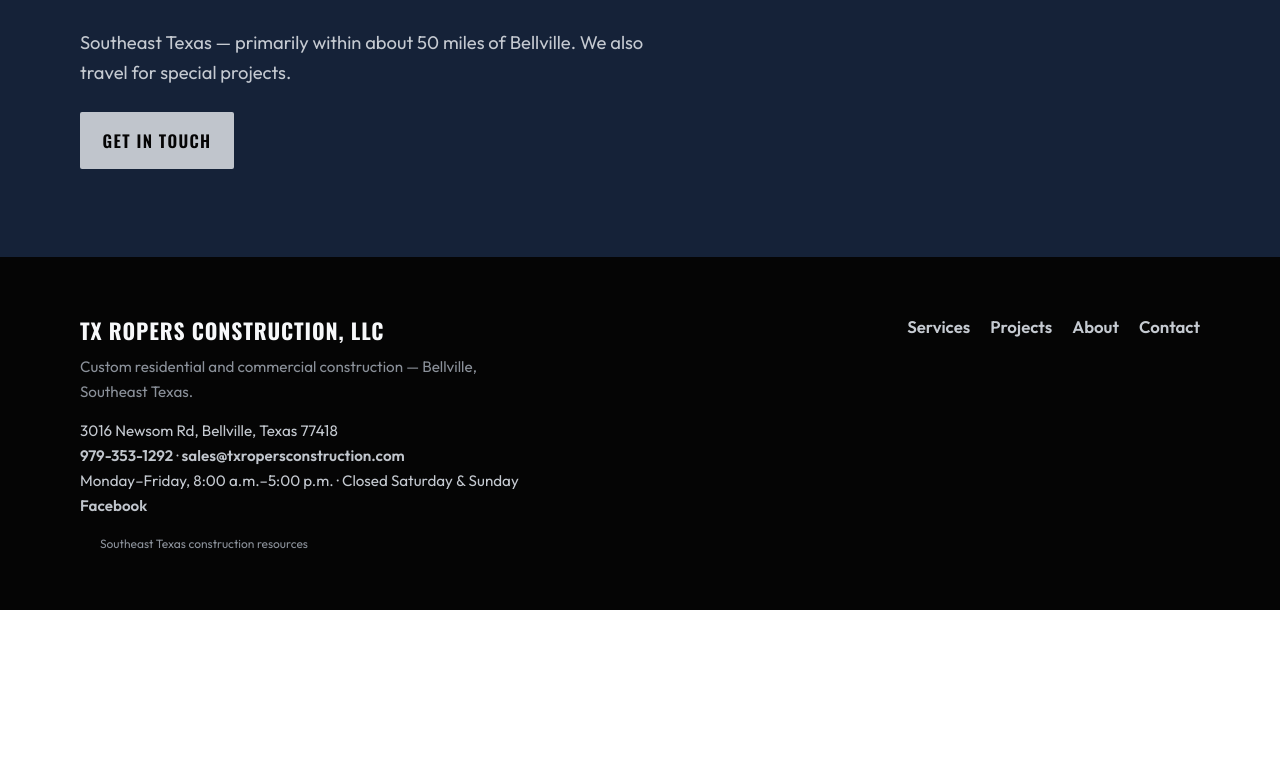
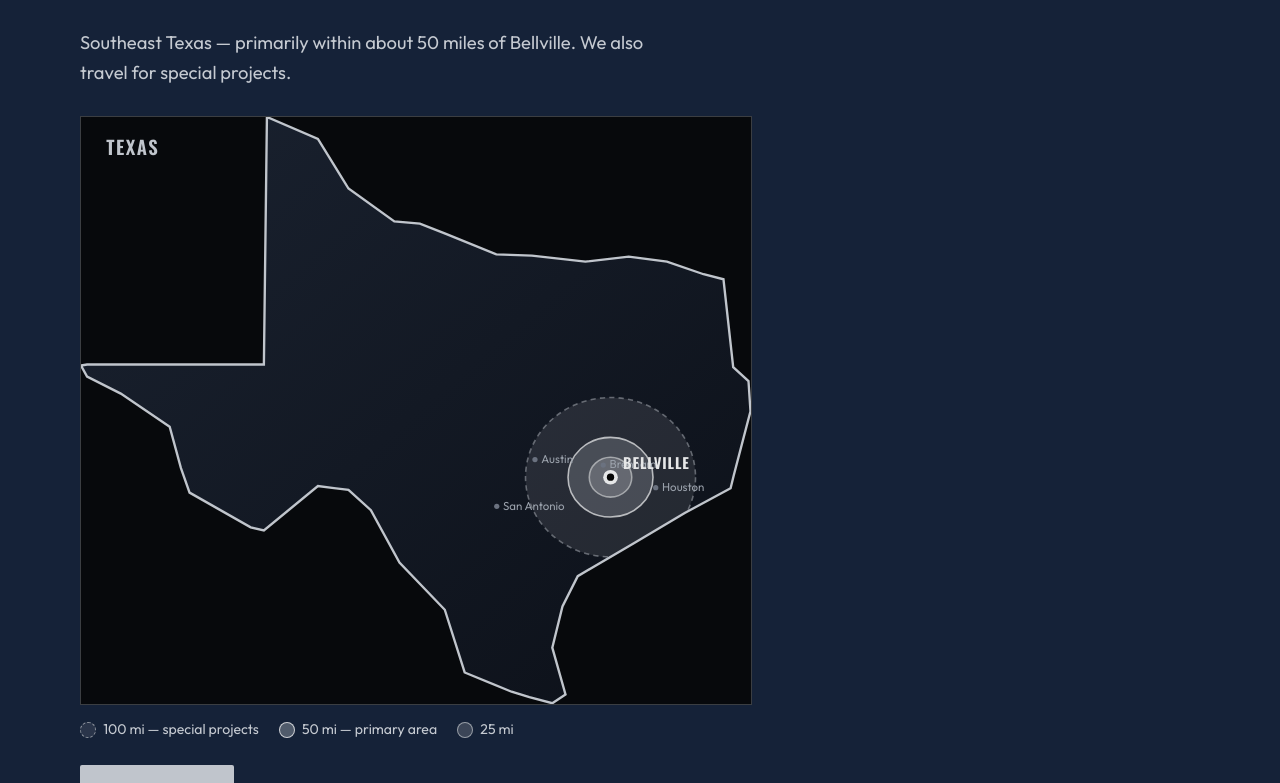
Before and after one commit to jayce-app/ACAC, a React (Vite) app: page /about in a window 1280 px wide. Shown: the part 2797-3580 px from the top of the page. Before the commit the page ends 3407 px from the top, so only its background shows below. Built offline with nearby package versions, Linux system fonts and the light colour scheme.

Commit message:
Add Texas service-area map with Bellville radius bands
Show Bellville on a Texas outline with 25/50/100-mile service
bands on the About page.

Co-authored-by: JAYCE <jayce-app@users.noreply.github.com>

```diff
--- /dev/null
+++ b/src/components/ServiceAreaMap.css
@@ -0,0 +1,55 @@
+.service-map {
+  margin: 1.75rem 0 0;
+  max-width: 42rem;
+}
+
+.service-map__svg {
+  display: block;
+  width: 100%;
+  height: auto;
+  border: 1px solid rgba(192, 197, 204, 0.28);
+  background: #07090c;
+}
+
+.service-map__legend {
+  margin: 0.85rem 0 0;
+}
+
+.service-map__legend ul {
+  list-style: none;
+  margin: 0;
+  padding: 0;
+  display: flex;
+  flex-wrap: wrap;
+  gap: 0.65rem 1.25rem;
+}
+
+.service-map__legend li {
+  display: inline-flex;
+  align-items: center;
+  gap: 0.45rem;
+  font-size: 0.88rem;
+  color: var(--mist);
+}
+
+.service-map__swatch {
+  width: 1rem;
+  height: 1rem;
+  border-radius: 999px;
+  border: 1px solid rgba(230, 231, 232, 0.55);
+  background: rgba(230, 231, 232, 0.18);
+}
+
+.service-map__swatch--primary {
+  background: rgba(192, 197, 204, 0.35);
+  border-color: rgba(230, 231, 232, 0.85);
+}
+
+.service-map__swatch--outer {
+  background: rgba(192, 197, 204, 0.12);
+  border-style: dashed;
+}
+
+.band--about-area .service-map__legend li {
+  color: var(--mist);
+}
--- /dev/null
+++ b/src/components/ServiceAreaMap.tsx
@@ -0,0 +1,211 @@
+/**
+ * Service-area map: Texas outline with Bellville pin and radius bands.
+ * Pure SVG — no map API key required.
+ */
+
+const TEXAS = {
+  minLon: -106.65,
+  maxLon: -93.5,
+  minLat: 25.84,
+  maxLat: 36.5,
+};
+
+const BELLVILLE = { lat: 29.9502, lon: -96.2572, label: "Bellville" };
+
+/** Rough Texas outline in lon/lat pairs (clockwise-ish). */
+const TEXAS_OUTLINE: Array<[number, number]> = [
+  [-106.65, 31.98],
+  [-106.53, 31.78],
+  [-105.87, 31.47],
+  [-104.91, 30.87],
+  [-104.69, 30.12],
+  [-104.52, 29.67],
+  [-103.32, 29.04],
+  [-103.06, 28.98],
+  [-102.0, 29.79],
+  [-101.4, 29.72],
+  [-100.96, 29.35],
+  [-100.4, 28.4],
+  [-99.51, 27.54],
+  [-99.12, 26.4],
+  [-98.2, 26.05],
+  [-97.85, 25.95],
+  [-97.4, 25.84],
+  [-97.14, 26.0],
+  [-97.4, 26.85],
+  [-97.2, 27.6],
+  [-96.9, 28.15],
+  [-95.8, 28.75],
+  [-94.8, 29.3],
+  [-93.9, 29.75],
+  [-93.84, 29.98],
+  [-93.51, 31.15],
+  [-93.55, 31.7],
+  [-93.85, 31.95],
+  [-94.04, 33.55],
+  [-94.43, 33.64],
+  [-95.15, 33.87],
+  [-95.9, 33.96],
+  [-96.75, 33.87],
+  [-97.8, 33.98],
+  [-98.5, 34.0],
+  [-99.5, 34.38],
+  [-100.0, 34.56],
+  [-100.5, 34.6],
+  [-101.4, 35.2],
+  [-102.0, 36.1],
+  [-103.0, 36.5],
+  [-103.06, 32.0],
+  [-106.53, 32.0],
+  [-106.65, 31.98],
+];
+
+const WIDTH = 640;
+const HEIGHT = 560;
+const LON_SPAN = TEXAS.maxLon - TEXAS.minLon;
+const LAT_SPAN = TEXAS.maxLat - TEXAS.minLat;
+const MILES_PER_DEG_LAT = 69.0;
+const MILES_PER_DEG_LON = Math.cos((BELLVILLE.lat * Math.PI) / 180) * 69.17;
+
+function project(lon: number, lat: number) {
+  const x = ((lon - TEXAS.minLon) / LON_SPAN) * WIDTH;
+  const y = ((TEXAS.maxLat - lat) / LAT_SPAN) * HEIGHT;
+  return { x, y };
+}
+
+function radiusAxes(miles: number) {
+  const rx = (miles / MILES_PER_DEG_LON / LON_SPAN) * WIDTH;
+  const ry = (miles / MILES_PER_DEG_LAT / LAT_SPAN) * HEIGHT;
+  return { rx, ry };
+}
+
+const texasPath = TEXAS_OUTLINE.map(([lon, lat], i) => {
+  const { x, y } = project(lon, lat);
+  return `${i === 0 ? "M" : "L"}${x.toFixed(1)},${y.toFixed(1)}`;
+}).join(" ") + " Z";
+
+const bands = [
+  { miles: 100, label: "100 mi — special projects", fill: "rgba(192, 197, 204, 0.12)", stroke: "rgba(192, 197, 204, 0.45)" },
+  { miles: 50, label: "50 mi — primary area", fill: "rgba(192, 197, 204, 0.22)", stroke: "rgba(230, 231, 232, 0.75)" },
+  { miles: 25, label: "25 mi", fill: "rgba(230, 231, 232, 0.18)", stroke: "rgba(230, 231, 232, 0.55)" },
+];
+
+const pin = project(BELLVILLE.lon, BELLVILLE.lat);
+
+const nearby = [
+  { name: "Houston", lat: 29.76, lon: -95.37 },
+  { name: "Austin", lat: 30.27, lon: -97.74 },
+  { name: "San Antonio", lat: 29.42, lon: -98.49 },
+  { name: "Brenham", lat: 30.17, lon: -96.4 },
+];
+
+export function ServiceAreaMap() {
+  return (
+    <figure className="service-map">
+      <svg
+        className="service-map__svg"
+        viewBox={`0 0 ${WIDTH} ${HEIGHT}`}
+        role="img"
+        aria-label="Map of Texas showing Bellville and the TX Ropers Construction service area radius"
+      >
+        <defs>
+          <clipPath id="texas-clip">
+            <path d={texasPath} />
+          </clipPath>
+          <linearGradient id="texas-fill" x1="0" y1="0" x2="1" y2="1">
+            <stop offset="0%" stopColor="#1a2230" />
+            <stop offset="100%" stopColor="#0c1018" />
+          </linearGradient>
+        </defs>
+
+        <rect width={WIDTH} height={HEIGHT} fill="#07090c" />
+
+        <path d={texasPath} fill="url(#texas-fill)" stroke="#c0c5cc" strokeWidth="2.25" />
+
+        <g clipPath="url(#texas-clip)">
+          {bands.map((band) => {
+            const { rx, ry } = radiusAxes(band.miles);
+            return (
+              <ellipse
+                key={band.miles}
+                cx={pin.x}
+                cy={pin.y}
+                rx={rx}
+                ry={ry}
+                fill={band.fill}
+                stroke={band.stroke}
+                strokeWidth="1.5"
+                strokeDasharray={band.miles === 100 ? "5 4" : undefined}
+              />
+            );
+          })}
+        </g>
+
+        {nearby.map((city) => {
+          const p = project(city.lon, city.lat);
+          return (
+            <g key={city.name}>
+              <circle cx={p.x} cy={p.y} r="2.5" fill="#6b7280" />
+              <text
+                x={p.x + 6}
+                y={p.y + 3}
+                fill="#9aa1ab"
+                fontSize="11"
+                fontFamily="Outfit, system-ui, sans-serif"
+              >
+                {city.name}
+              </text>
+            </g>
+          );
+        })}
+
+        <g>
+          <circle cx={pin.x} cy={pin.y} r="7" fill="#e6e7e8" />
+          <circle cx={pin.x} cy={pin.y} r="3.5" fill="#050505" />
+          <text
+            x={pin.x + 12}
+            y={pin.y - 8}
+            fill="#e6e7e8"
+            fontSize="14"
+            fontWeight="700"
+            fontFamily="Oswald, Arial Narrow, sans-serif"
+            letterSpacing="0.06em"
+          >
+            BELLVILLE
+          </text>
+        </g>
+
+        <text
+          x="24"
+          y="36"
+          fill="#c0c5cc"
+          fontSize="18"
+          fontWeight="600"
+          fontFamily="Oswald, Arial Narrow, sans-serif"
+          letterSpacing="0.08em"
+        >
+          TEXAS
+        </text>
+      </svg>
+
+      <figcaption className="service-map__legend">
+        <ul>
+          {bands.map((band) => (
+            <li key={band.miles}>
+              <span
+                className={
+                  band.miles === 50
+                    ? "service-map__swatch service-map__swatch--primary"
+                    : band.miles === 100
+                      ? "service-map__swatch service-map__swatch--outer"
+                      : "service-map__swatch"
+                }
+              />
+              {band.label}
+            </li>
+          ))}
+        </ul>
+      </figcaption>
+    </figure>
+  );
+}
--- a/src/pages/About.css
+++ b/src/pages/About.css
@@ -253,7 +253,11 @@
   max-width: 38rem;
   font-size: 1.15rem;
   color: var(--mist);
-  margin-bottom: 1.5rem;
+  margin-bottom: 0.35rem;
+}
+
+.band--about-area .btn {
+  margin-top: 1.5rem;
 }
 
 .band--credentials .eyebrow {
--- a/src/pages/About.tsx
+++ b/src/pages/About.tsx
@@ -1,5 +1,7 @@
 import { useState } from "react";
 import { Link } from "react-router-dom";
+import { ServiceAreaMap } from "../components/ServiceAreaMap";
+import "../components/ServiceAreaMap.css";
 import { about, company, credentials, owner } from "../data/content";
 import "./About.css";
 
@@ -135,6 +137,7 @@ export function About() {
           <p className="eyebrow">Service area</p>
           <h2 id="area-title">Southeast Texas</h2>
           <p className="area-lead">{company.serviceArea}</p>
+          <ServiceAreaMap />
           <Link to="/contact" className="btn btn--primary">
             Get in touch
           </Link>
```
